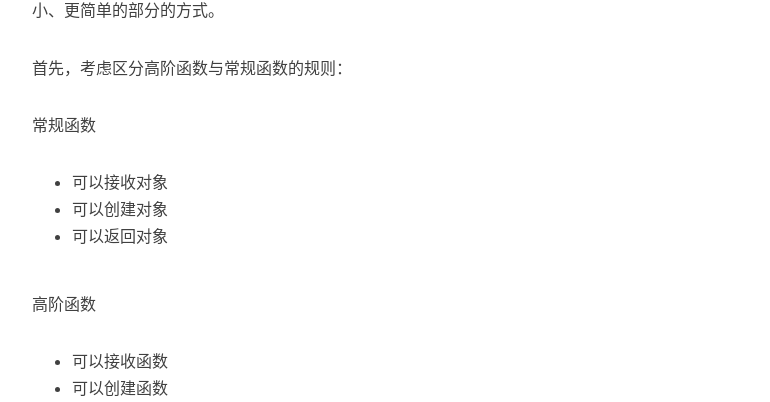
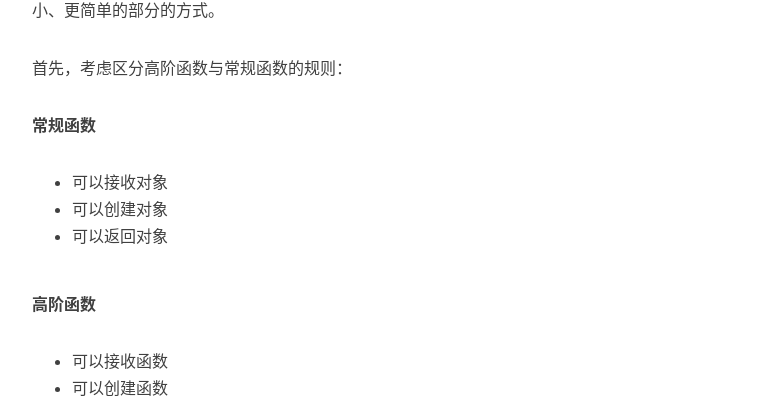
Before and after one commit to hub-sen/hub-sen.github.io, a Jekyll site: the page built from _posts/2019-05-10-java8idioms9.md, in a window 1280 px wide. Shown: the part 2046-2448 px from the top of the page, without its empty margins (233-1003 px from the left). Built offline with Jekyll 4.4.1, drawn with Linux system fonts in a browser that asks for light colours; nearby versions of some CDN libraries; comment, search, counter and statistics services are not loaded.

```diff
--- a/_posts/2019-05-10-java8idioms9.md
+++ b/_posts/2019-05-10-java8idioms9.md
@@ -67,13 +67,13 @@ x -> y -> x > y
 
 首先，考虑区分高阶函数与常规函数的规则：
 
-常规函数
+**常规函数**
 
 - 可以接收对象
 - 可以创建对象
 - 可以返回对象
 
-高阶函数
+**高阶函数**
 
 - 可以接收函数
 - 可以创建函数
```
Also changed, not shown: _posts/2019-05-10-java8idioms4.md (+1 -1 lines).
